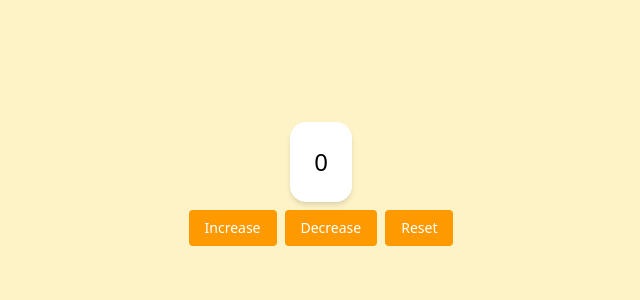
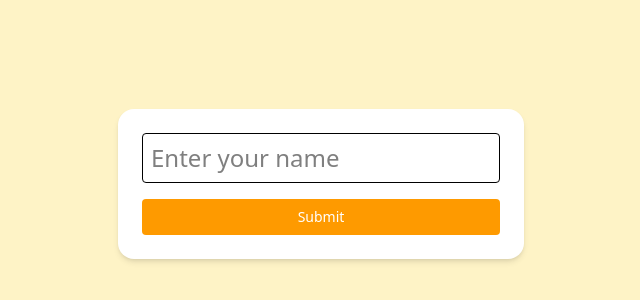
Before and after one commit to Flutterboy17/React-Revise, a React (Vite) app: page / in a window 1280 px wide. Shown: the part 216-516 px from the top of the page, without its empty margins (319-959 px from the left). Built offline with nearby package versions, Linux system fonts and the light colour scheme.

Commit message:
Day 2 - Form Practice

```diff
--- a/src/App.jsx
+++ b/src/App.jsx
@@ -2,6 +2,7 @@ import { useState } from 'react'
 import BusinessCard from './Day-1/components/BusinessCard'
 import UserCard from './Day-1/components/UserCard'
 import Counter from './Day-2/components/Counter'
+import SimpleForm from './Day-2/components/SimpleForm'
 
 
 function App() {
@@ -9,9 +10,12 @@ function App() {
     <>
       {/* <h1>Team Members</h1> */}
       {/* <BusinessCard name="Obaid Ullah" title="Frontend Developer" email="abc@gmail.com" /> */}
+      {/* <UserCard /> */}
 
-      {/* <UserCard /> */}
-      {<Counter /> }
+      {/* {<Counter /> } */}
+      <SimpleForm/>
+
+
 
     </>
   )
--- /dev/null
+++ b/src/Day-2/components/SimpleForm.jsx
@@ -0,0 +1,36 @@
+import { useState } from "react"
+
+const SimpleForm = () => {
+    const [name, setName] = useState("")
+
+    const handleForm = (event) => {
+        event.preventDefault()
+        alert("Submitted name: " + name);
+
+    }
+
+    return (
+        <div className="flex flex-col justify-center items-center bg-amber-100 h-screen gap-2">
+            <div className="rounded-2xl bg-white p-6 shadow-md text-center text-2xl">
+                <form onSubmit={handleForm} className="flex flex-col gap-4">
+                    <input
+                        type="text"
+                        placeholder="Enter your name"
+                        className="border rounded text-md pl-2 py-2"
+                        value={name}
+                        onChange={(event) => setName(event.target.value)}
+                    />
+
+                    <button
+                        className="rounded bg-amber-500 text-sm px-4 py-2 font-medium text-white hover:bg-amber-600 transition cursor-pointer"
+                        type="submit"
+                    >
+                        Submit
+                    </button>
+                </form>
+            </div>
+        </div>
+    )
+}
+
+export default SimpleForm
```
